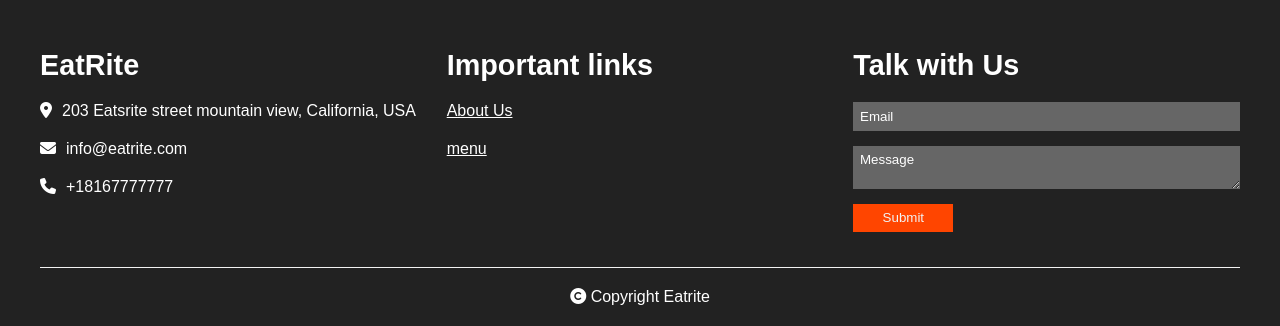
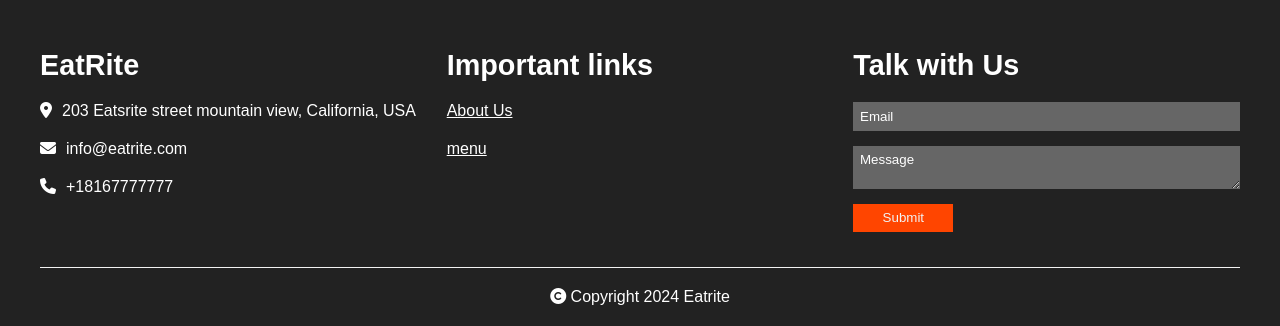
Before and after one commit to Judechuks/eat-rite, a Django app: page / in a window 1280 px wide. Shown: the part 2137-2463 px from the top of the page. Run offline with Django 5.2, Linux system fonts and the light colour scheme; data that the repository does not hold is empty.

Commit message:
added copyright to footer

```diff
--- a/static/script.js
+++ b/static/script.js
@@ -6,6 +6,7 @@ document.addEventListener("DOMContentLoaded", () => {
   const selectDrop = document.querySelector(".dropdown");
   const categoryLinks = document.querySelectorAll(".category-container a");
   const categoryList = document.querySelector('.category-container');
+  const copyright = document.querySelector('.copyright');
 
   // close menu when the navbar is clicked
   navBar.addEventListener('click', () => {
@@ -102,5 +103,8 @@ document.addEventListener("DOMContentLoaded", () => {
     });
   }
 
+  // copyright
+  copyright.innerHTML = new Date().getFullYear();
+
   // end of DOMContentLoaded
 });
--- a/templates/index.html
+++ b/templates/index.html
@@ -171,7 +171,7 @@
       </article>
     </main>
     <div class="divider">
-      <p><i class="fa fa-copyright"></i> Copyright <span></span> Eatrite</p>
+      <p><i class="fa fa-copyright"></i> Copyright <span class="copyright"></span> Eatrite</p>
     </div>
   </footer>
 </body>
```
